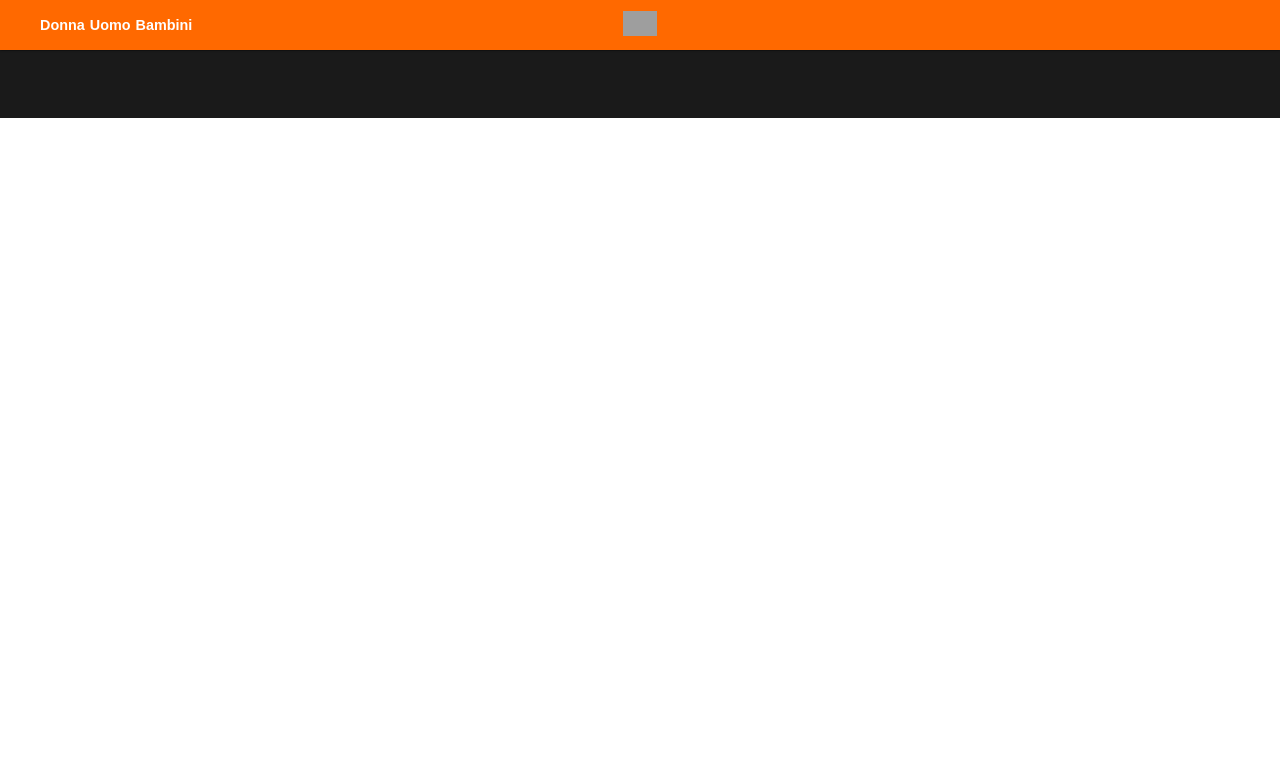
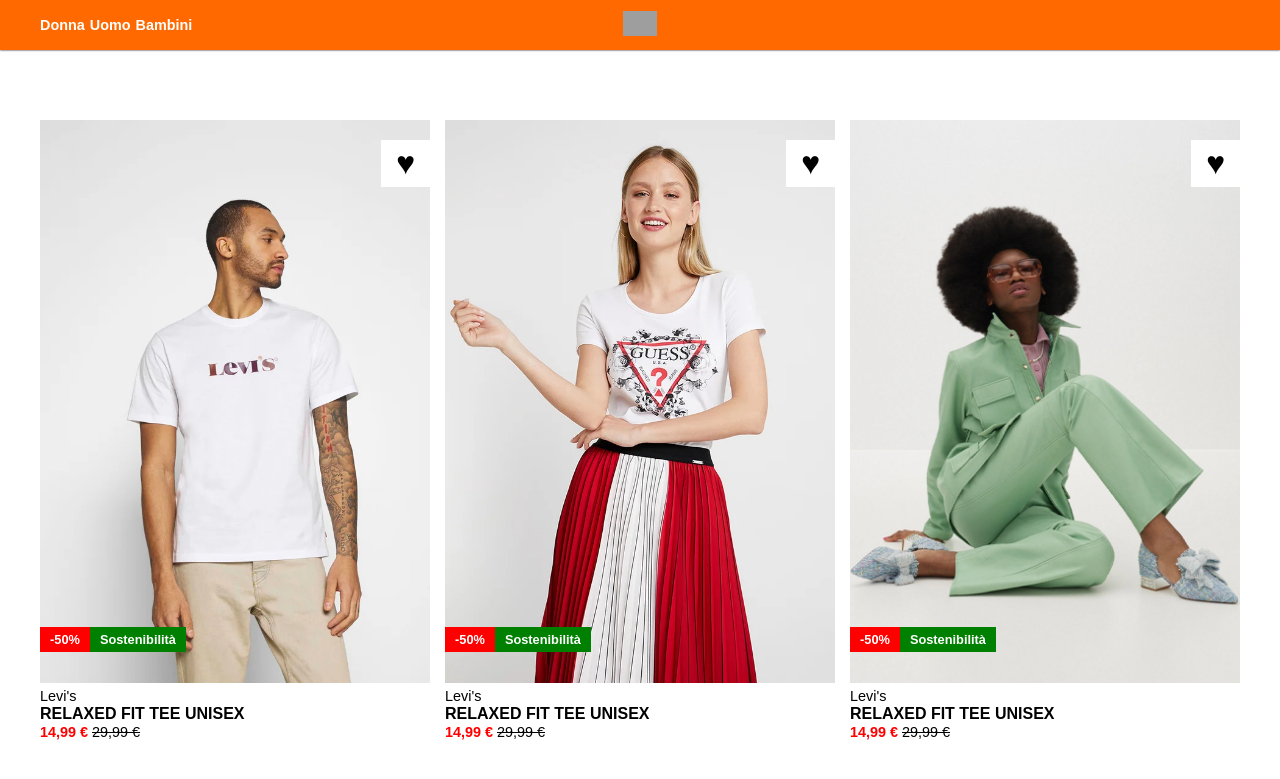
Before and after one commit to alessandrodaniello105/vite-boolando, a Vue app: page / in a window 1280 px wide. Shown: the top 779 px of the page. Built offline with nearby package versions, Linux system fonts and the light colour scheme; grey boxes are pictures that could not be loaded.

Commit message:
[test]: dynamic cards print

```diff
--- a/src/components/Main.vue
+++ b/src/components/Main.vue
@@ -1,12 +1,68 @@
 <script>
+
+import productCards from '../data/productCards'
+
 export default {
-  name: 'Main'
+  name: 'Main',
+  data() {
+    return {
+      productCards
+    }
+  }
 
 }
 </script>
 
 <template>
-  <main>Main</main>
+  <main>
+
+    <!-- MAIN WRAPPER -->
+    <div class="main-wrap d-flex container justify-between">
+
+      <!-- PRODOTTO 1 -->
+      <div v-for="(product, index) in productCards" :key="index" class="product">
+
+        <!-- IMAGE BOX -->
+        <div class="big-col">
+
+          <div class="img-product">
+            <img :src="product.urlA" alt="">
+            <img :src="product.urlB" alt="">
+          </div>
+
+          <span class="heart">&hearts;</span>
+
+          <div class="img-bottom-text">
+            <span class="badge discount-percent">-50%</span>
+            <span class="badge green-choice">Sostenibilità</span>
+          </div>
+
+        </div>
+        <!-- /IMAGE BOX -->
+
+        <!-- TEXT BOX -->
+        <div class="small-col">
+          <div class="text-box">
+
+            <span class="product-brand">Levi's</span>
+
+            <h2 class="product-model">Relaxed fit tee unisex</h2>
+
+            <span class="discount price">14,99 € </span>
+
+            <span class="original price">29,99 €</span>
+
+          </div>
+        </div>
+        <!-- /TEXT BOX -->
+
+      </div>
+      <!-- /PRODOTTO 1 -->
+
+    </div>
+    <!-- /MAIN WRAPPER -->
+
+  </main>
 </template>
 
 <style>
```
